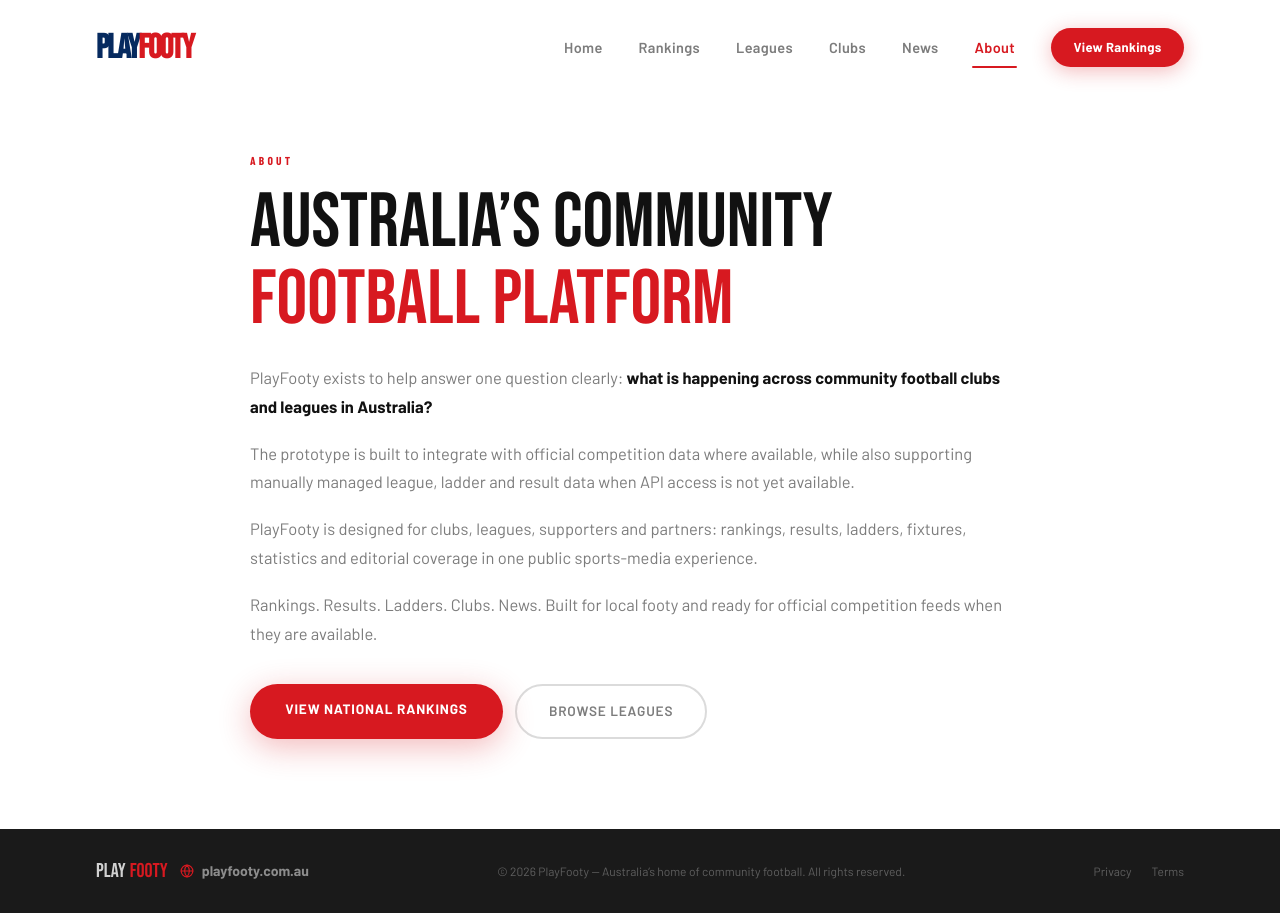
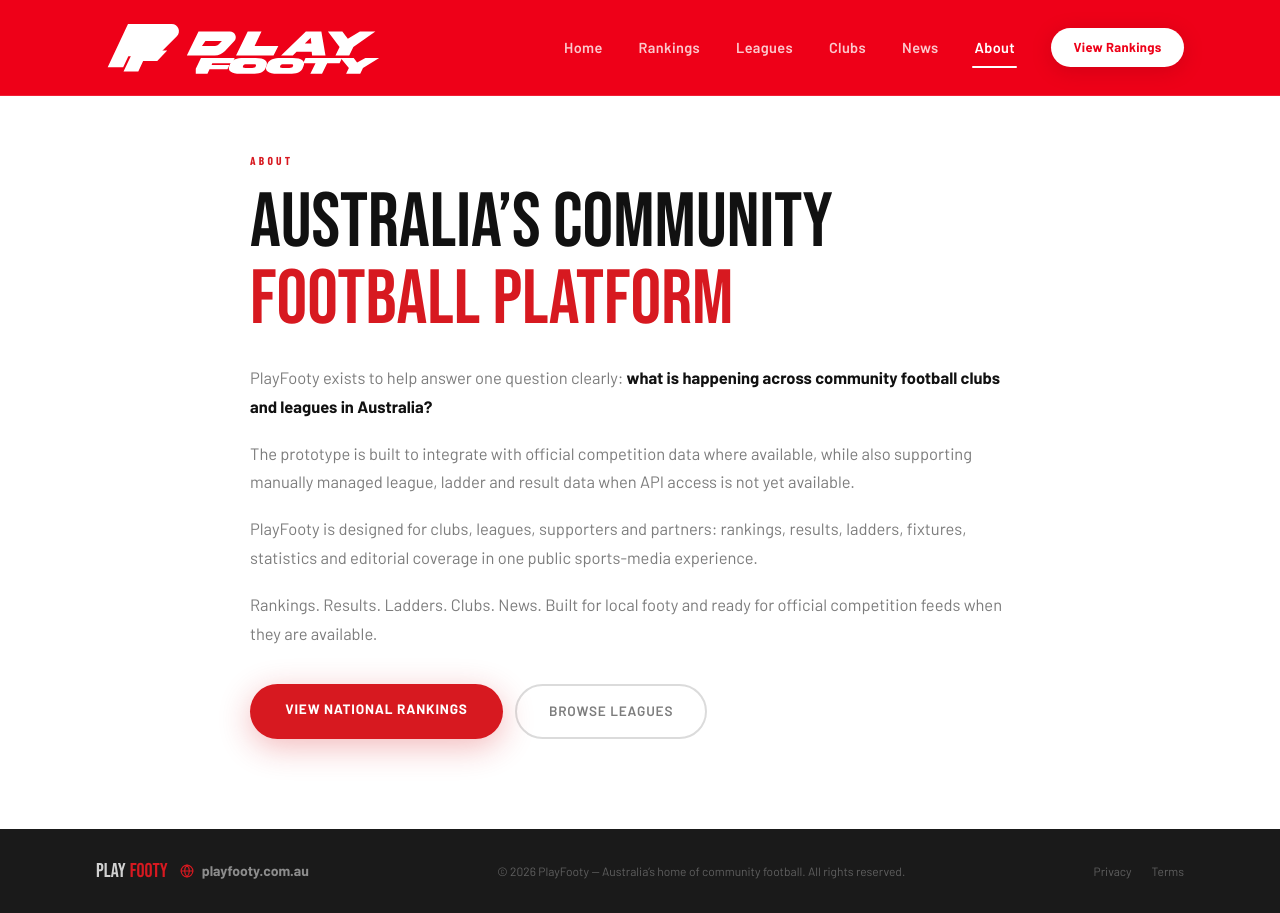
Before and after one commit to Boatsy007/Playfooty3, a React (Vite) app: page /about in a window 1280 px wide. Built offline with nearby package versions, Linux system fonts and the light colour scheme; a web font is replaced by a local one.

Commit message:
Update PlayFooty header branding

```diff
--- a/src/components/layout/Nav.tsx
+++ b/src/components/layout/Nav.tsx
@@ -2,8 +2,10 @@
 import { motion, AnimatePresence, useReducedMotion } from 'framer-motion'
 import { Menu, X } from 'lucide-react'
 import { useNavigate, useLocation } from 'react-router-dom'
+import playFootyLogo from '../../assets/playfooty-logo-white.svg'
 
 const NAV_H = 96 // px — tall enough for the full logo
+const BRAND_RED = '#ee0018'
 
 const links = [
   { label: 'Home',     href: '/',           route: '/'          },
@@ -76,11 +78,11 @@
         className="fixed top-0 left-0 right-0 z-50"
         style={{
           height: NAV_H,
-          background: scrolled ? 'rgba(255,255,255,0.97)' : 'rgba(255,255,255,0.96)',
+          background: scrolled ? 'rgba(238,0,24,0.98)' : BRAND_RED,
           backdropFilter: 'blur(20px)',
           WebkitBackdropFilter: 'blur(20px)',
-          borderBottom: scrolled ? '1px solid rgba(17,17,17,0.07)' : '1px solid transparent',
-          boxShadow: scrolled ? '0 2px 24px rgba(0,0,0,0.07)' : 'none',
+          borderBottom: scrolled ? '1px solid rgba(255,255,255,0.22)' : '1px solid rgba(255,255,255,0.12)',
+          boxShadow: scrolled ? '0 2px 24px rgba(120,0,12,0.28)' : 'none',
           transition: 'background 0.35s, border-color 0.35s, box-shadow 0.35s',
         }}
         role="navigation"
@@ -96,7 +98,7 @@
             className="shrink-0 flex items-center"
             style={{ height: NAV_H - 8 }}
           >
-            <span className="font-display leading-none tracking-[-0.06em]" style={{ fontSize: 34, color: '#062a5f', fontWeight: 950 }}>PLAY<span style={{ color: '#d71920' }}>FOOTY</span></span>
+            <img src={playFootyLogo} alt="PlayFooty" style={{ height: 62, width: 'auto', maxWidth: 300, display: 'block' }} />
           </button>
 
           {/* Desktop links */}
@@ -109,9 +111,9 @@
                 transition={{ duration: 0.45, delay: 0.08 + i * 0.05, ease }}
                 onClick={() => go(l.href, l.route)}
                 className="relative px-4 py-2.5 text-[14.5px] font-semibold tracking-wide transition-colors duration-200 group"
-                style={{ color: (activeLink === l.href || (l.href.startsWith('/') && location.pathname === l.href)) ? '#d71920' : 'rgba(17,17,17,0.55)' }}
-                onMouseEnter={e => { const isActive = activeLink === l.href || (l.href.startsWith('/') && location.pathname === l.href); if (!isActive) e.currentTarget.style.color = '#111111' }}
-                onMouseLeave={e => { const isActive = activeLink === l.href || (l.href.startsWith('/') && location.pathname === l.href); e.currentTarget.style.color = isActive ? '#d71920' : 'rgba(17,17,17,0.55)' }}
+                style={{ color: (activeLink === l.href || (l.href.startsWith('/') && location.pathname === l.href)) ? '#ffffff' : 'rgba(255,255,255,0.78)' }}
+                onMouseEnter={e => { e.currentTarget.style.color = '#ffffff' }}
+                onMouseLeave={e => { const isActive = activeLink === l.href || (l.href.startsWith('/') && location.pathname === l.href); e.currentTarget.style.color = isActive ? '#ffffff' : 'rgba(255,255,255,0.78)' }}
               >
                 {l.label}
                 {/* Animated underline */}
@@ -119,7 +121,7 @@
                   className="absolute bottom-0 left-3.5 right-3.5 rounded-full"
                   style={{
                     height: '2px',
-                    background: '#d71920',
+                    background: '#ffffff',
                     transform: (activeLink === l.href || (l.href.startsWith('/') && location.pathname === l.href)) ? 'scaleX(1)' : 'scaleX(0)',
                     transformOrigin: 'left',
                     transition: 'transform 0.25s cubic-bezier(0.22,1,0.36,1)',
@@ -130,7 +132,7 @@
                   className="absolute bottom-0 left-3.5 right-3.5 rounded-full opacity-0 group-hover:opacity-100 group-hover:scale-x-100"
                   style={{
                     height: '2px',
-                    background: 'rgba(17,17,17,0.15)',
+                    background: 'rgba(255,255,255,0.45)',
                     transform: 'scaleX(0)',
                     transformOrigin: 'left',
                     transition: 'transform 0.25s cubic-bezier(0.22,1,0.36,1), opacity 0.2s',
@@ -147,20 +149,21 @@
               whileHover={{ scale: 1.04, y: -1 }}
               whileTap={{ scale: 0.97 }}
               onClick={() => go('/rankings', '/rankings')}
-              className="ml-4 font-bold rounded-full text-white text-[13px] tracking-wide"
+              className="ml-4 font-bold rounded-full text-[13px] tracking-wide"
               style={{
-                background: '#d71920',
+                background: '#ffffff',
+                color: BRAND_RED,
                 padding: '0.6rem 1.4rem',
-                boxShadow: '0 4px 20px rgba(215,25,32,0.3)',
+                boxShadow: '0 4px 20px rgba(120,0,12,0.24)',
                 transition: 'background 0.2s, box-shadow 0.2s',
               }}
               onMouseEnter={e => {
-                e.currentTarget.style.background = '#a50f17'
-                e.currentTarget.style.boxShadow = '0 8px 28px rgba(215,25,32,0.4)'
+                e.currentTarget.style.background = '#fff4f5'
+                e.currentTarget.style.boxShadow = '0 8px 28px rgba(120,0,12,0.34)'
               }}
               onMouseLeave={e => {
-                e.currentTarget.style.background = '#d71920'
-                e.currentTarget.style.boxShadow = '0 4px 20px rgba(215,25,32,0.3)'
+                e.currentTarget.style.background = '#ffffff'
+                e.currentTarget.style.boxShadow = '0 4px 20px rgba(120,0,12,0.24)'
               }}
             >
               View Rankings
@@ -170,7 +173,7 @@
           {/* Mobile hamburger */}
           <motion.button
             className="lg:hidden flex items-center justify-center w-10 h-10 rounded-xl"
-            style={{ background: open ? 'rgba(17,17,17,0.06)' : 'transparent' }}
+            style={{ background: open ? 'rgba(255,255,255,0.16)' : 'transparent', color: '#ffffff' }}
             onClick={() => setOpen(o => !o)}
             aria-expanded={open}
             aria-label={open ? 'Close menu' : 'Open menu'}
@@ -213,13 +216,13 @@
             exit={{ opacity: 0 }}
             transition={{ duration: 0.25, ease }}
             className="fixed inset-0 z-40 lg:hidden"
-            style={{ background: '#ffffff' }}
+            style={{ background: BRAND_RED }}
           >
             {/* Top bar fill (matches nav) */}
             <div style={{ height: NAV_H }} />
 
             {/* Pink accent line */}
-            <div style={{ height: '2px', background: 'linear-gradient(to right, #d71920, #f4c14d, #d71920)' }} />
+            <div style={{ height: '2px', background: 'rgba(255,255,255,0.34)' }} />
 
             {/* Links */}
             <nav className="flex flex-col px-6 pt-6 pb-10 overflow-y-auto" style={{ maxHeight: `calc(100vh - ${NAV_H + 2}px)` }}>
@@ -231,15 +234,15 @@
                   transition={{ duration: 0.35, delay: 0.05 + i * 0.06, ease }}
                   onClick={() => go(l.href, l.route)}
                   className="flex items-center justify-between w-full text-left py-4 group"
-                  style={{ borderBottom: '1px solid rgba(17,17,17,0.07)' }}
+                  style={{ borderBottom: '1px solid rgba(255,255,255,0.16)' }}
                 >
                   <span
                     className="font-display leading-none transition-colors duration-200 group-active:text-[#d71920]"
-                    style={{ fontSize: 'clamp(2rem, 8vw, 3rem)', color: '#111111' }}
+                    style={{ fontSize: 'clamp(2rem, 8vw, 3rem)', color: '#ffffff' }}
                   >
                     {l.label.toUpperCase()}
                   </span>
-                  <span className="font-condensed font-bold text-[10px] tracking-[0.22em] uppercase" style={{ color: 'rgba(17,17,17,0.25)' }}>
+                  <span className="font-condensed font-bold text-[10px] tracking-[0.22em] uppercase" style={{ color: 'rgba(255,255,255,0.45)' }}>
                     {String(i + 1).padStart(2, '0')}
                   </span>
                 </motion.button>
@@ -253,15 +256,16 @@
               >
                 <button
                   onClick={() => go('/rankings', '/rankings')}
-                  className="w-full font-bold rounded-2xl text-white text-base py-4"
+                  className="w-full font-bold rounded-2xl text-base py-4"
                   style={{
-                    background: '#d71920',
-                    boxShadow: '0 8px 32px rgba(215,25,32,0.3)',
+                    background: '#ffffff',
+                    color: BRAND_RED,
+                    boxShadow: '0 8px 32px rgba(120,0,12,0.24)',
                   }}
                 >
                   View National Rankings
                 </button>
-                <p className="text-center text-xs" style={{ color: 'rgba(17,17,17,0.3)' }}>
+                <p className="text-center text-xs" style={{ color: 'rgba(255,255,255,0.68)' }}>
                   PlayFooty · Australia’s home of community football
                 </p>
               </motion.div>
```
Also changed, not shown: src/assets/playfooty-logo-white.svg (added).
